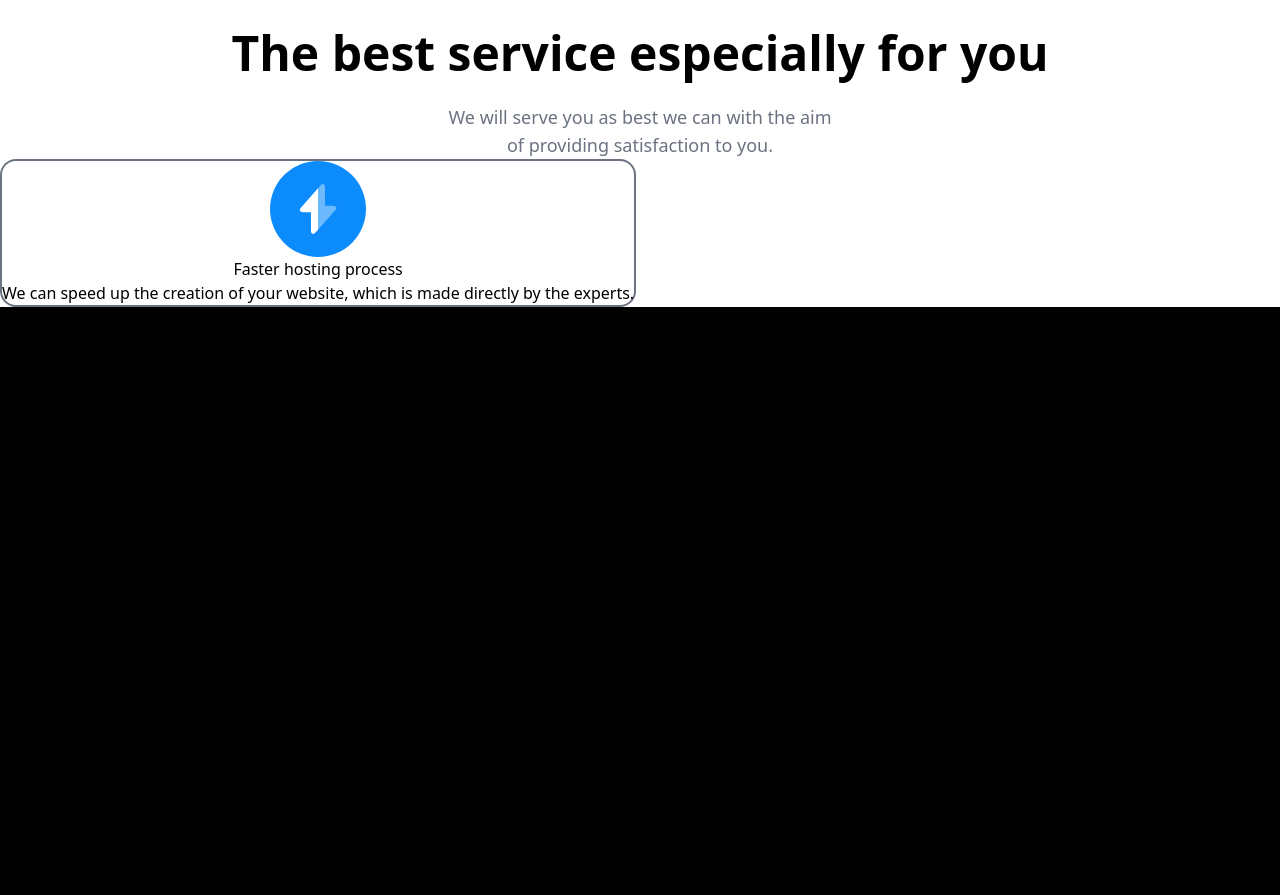
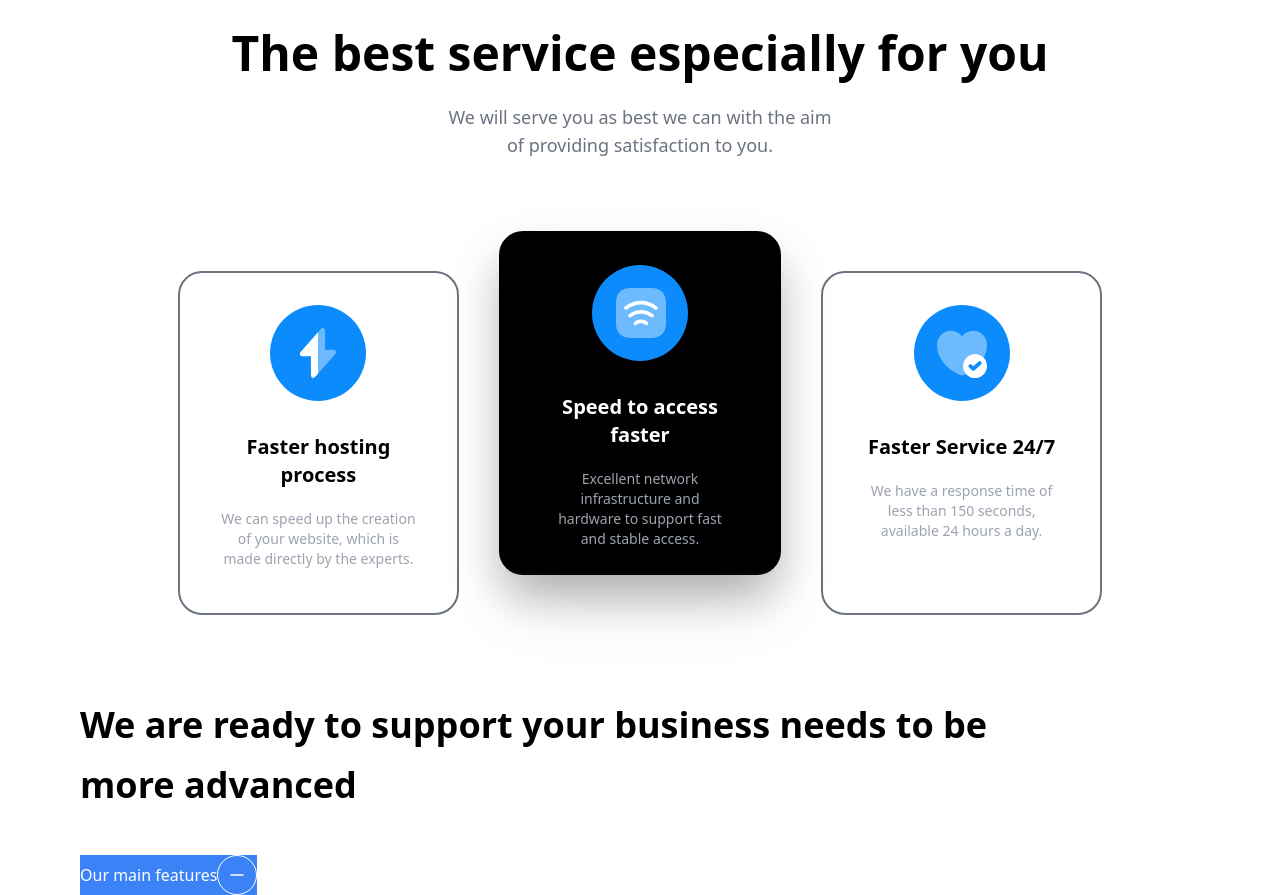
Before and after one commit to kodewizdom/FSJS, a website built with Vite: page Html and Css Assignments/week 6/Project 2 - Hosting Site/index.html in a window 1280 px wide. Shown: the part 1053-1948 px from the top of the page. Before the commit the page ends 1360 px from the top, so only its background shows below. Built offline with nearby package versions, Linux system fonts and the light colour scheme.

Commit message:
added new section

```diff
--- a/Html and Css Assignments/week 6/Project 2 - Hosting Site/index.html
+++ b/Html and Css Assignments/week 6/Project 2 - Hosting Site/index.html
@@ -46,11 +46,40 @@
         <h1 class="text-5xl font-bold leading-[100px]"> The best service especially for you</h1>
         <p class="text-gray-500 text-lg px-[35%] ">We will serve you as best we can with the aim of providing satisfaction to you.</p>
 
-        <div class="flex">
-            <div class="flex-col text-center border-2 border-gray-500 rounded-2xl">
-                <img class="mx-auto" src="./assets/Icons/fast.svg" alt="">
-                <h1 cla>Faster hosting process</h1>
-                <p>We can speed up the creation of your website, which is made directly by the experts. </p>
+        <div class="flex justify-center gap-10 pt-28 relative">
+            <div class="flex-col w-[22%] px-10 text-center border-2 border-gray-500 rounded-3xl">
+                <img class="mx-auto my-8" src="./assets/Icons/fast.svg" alt="">
+                <h1 class="text-xl font-bold pb-5 ">Faster hosting process</h1>
+                <p class="text-sm text-gray-400 pb-6">We can speed up the creation of your website, which is made directly by the experts. </p>
+            </div>
+
+            <div class="flex-col w-[22%] relative bottom-10 px-12  shadow-2xl drop-shadow-2xl   bg-black text-center border-2 border-black rounded-3xl ">
+                <img class="mx-auto my-8" src="./assets/Icons/signal.svg" alt="">
+                <h1 class="text-xl font-bold pb-5 text-white">Speed to access faster</h1>
+                <p class="text-sm text-gray-400 pb-6">Excellent network infrastructure and hardware to support fast and stable access.</p>
+            </div>
+
+            <div class="flex-col w-[22%] px-10 text-center border-2 border-gray-500 rounded-3xl">
+                <img class="mx-auto my-8" src="./assets/Icons/heart.svg" alt="">
+                <h1 class="text-xl font-bold pb-5 ">Faster Service 24/7</h1>
+                <p class="text-sm text-gray-400 pb-6">We have a response time of less than 150 seconds, available 24 hours a day. </p>
+            </div>
+        </div>
+
+        <div class="pt-20 mx-20 ">
+            <h1 class="text-4xl font-bold text-start pr-[200px] leading-[60px] ">We are ready to support your business needs to be more advanced</h1>
+
+            <div class="flex pt-10 ">
+                <div class="flex-col">
+                    <ul class="flex bg-blue-500 justify-center items-center text-white ">
+                        <li>Our main features</li>
+                        <img class="" src="./assets/Icons/Group 238511.svg" alt="">
+                    </ul>
+
+                </div>
+                <div class="flex-col">
+
+                </div>
             </div>
         </div>
     </section>
```
